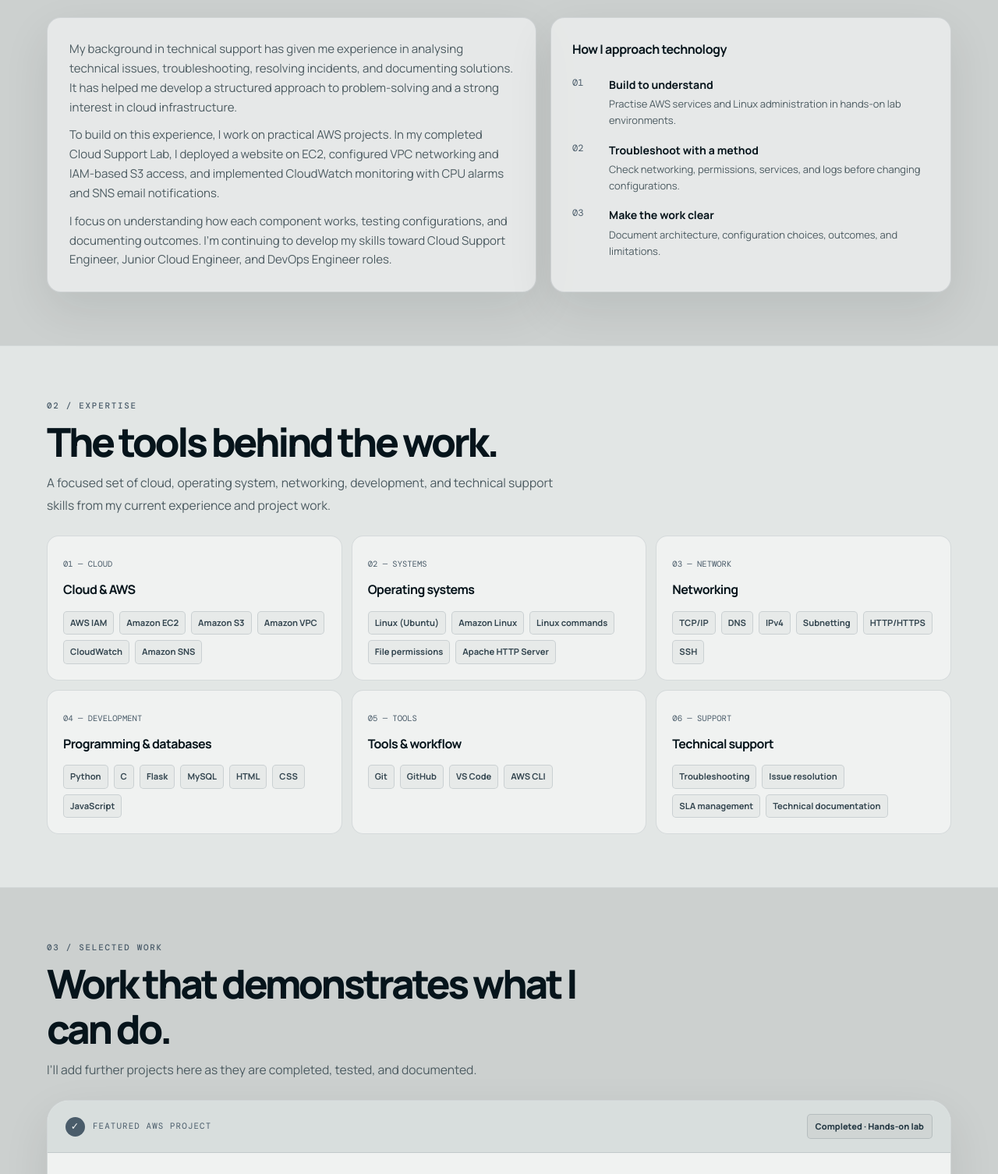
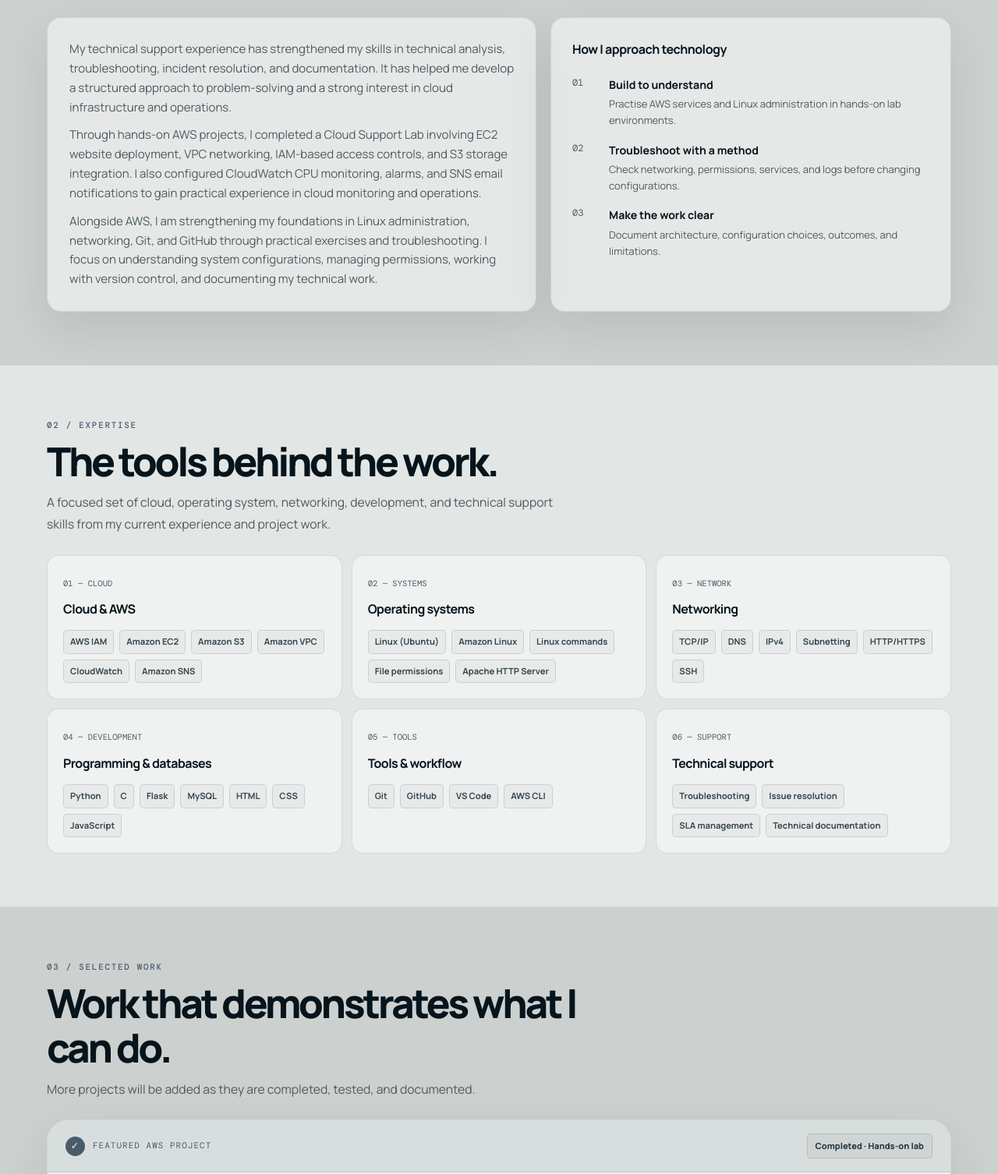
Before and after one commit to pankaj0924/Portfolio, a plain HTML site: page index.html in a window 1280 px wide. Shown: the part 994-2500 px from the top of the page at 78% size. Drawn offline with nearby package versions, Linux system fonts and the light colour scheme.

Commit message:
Revise text for clarity and detail in index.html
Updated descriptions to enhance clarity and detail.

```diff
--- a/index.html
+++ b/index.html
@@ -459,11 +459,11 @@
         </div>
         <div class="about-grid">
           <article class="surface-card about-copy">
-            <p>My background in technical support has given me experience in analysing technical issues, troubleshooting, resolving incidents, and documenting solutions. It has helped me develop a structured approach to problem-solving and a strong interest in cloud infrastructure.</p>
+            <p>My technical support experience has strengthened my skills in technical analysis, troubleshooting, incident resolution, and documentation. It has helped me develop a structured approach to problem-solving and a strong interest in cloud infrastructure and operations.</p>
 
-<p>To build on this experience, I work on practical AWS projects. In my completed Cloud Support Lab, I deployed a website on EC2, configured VPC networking and IAM-based S3 access, and implemented CloudWatch monitoring with CPU alarms and SNS email notifications.</p>
+<p>Through hands-on AWS projects, I completed a Cloud Support Lab involving EC2 website deployment, VPC networking, IAM-based access controls, and S3 storage integration. I also configured CloudWatch CPU monitoring, alarms, and SNS email notifications to gain practical experience in cloud monitoring and operations.</p>
 
-<p>I focus on understanding how each component works, testing configurations, and documenting outcomes. I’m continuing to develop my skills toward Cloud Support Engineer, Junior Cloud Engineer, and DevOps Engineer roles.</p>
+<p>Alongside AWS, I am strengthening my foundations in Linux administration, networking, Git, and GitHub through practical exercises and troubleshooting. I focus on understanding system configurations, managing permissions, working with version control, and documenting my technical work.</p>
           </article>
           <aside class="surface-card approach-card" aria-label="My working approach">
             <h3>How I approach technology</h3>
@@ -500,7 +500,7 @@
         <div class="section-head">
           <div class="section-kicker">03 / Selected work</div>
           <h2 id="projects-title">Work that demonstrates what I can do.</h2>
-          <p class="section-intro">I’ll add further projects here as they are completed, tested, and documented.</p>
+          <p class="section-intro">More projects will be added as they are completed, tested, and documented.</p>
         </div>
         <article class="project-shell">
           <div class="project-header">
@@ -541,7 +541,7 @@
 <div class="project-gallery">
 
     <div class="gallery-heading">
-        <h3>Project Screenshots</h3>
+        <h3>Implementation Gallery</h3>
         <p>A closer look at the implementation.</p>
     </div>
 
@@ -578,7 +578,7 @@
 
     </div>
 </div>
-          <p class="project-footnote"><strong>Project scope:</strong> The S3 work demonstrates storage integration through test-object operations, not an automated backup system.</p>
+          <!-- <p class="project-footnote"><strong>Project scope:</strong> The S3 work demonstrates storage integration through test-object operations, not an automated backup system.</p> -->
         </article>
       </div>
     </section>
```
